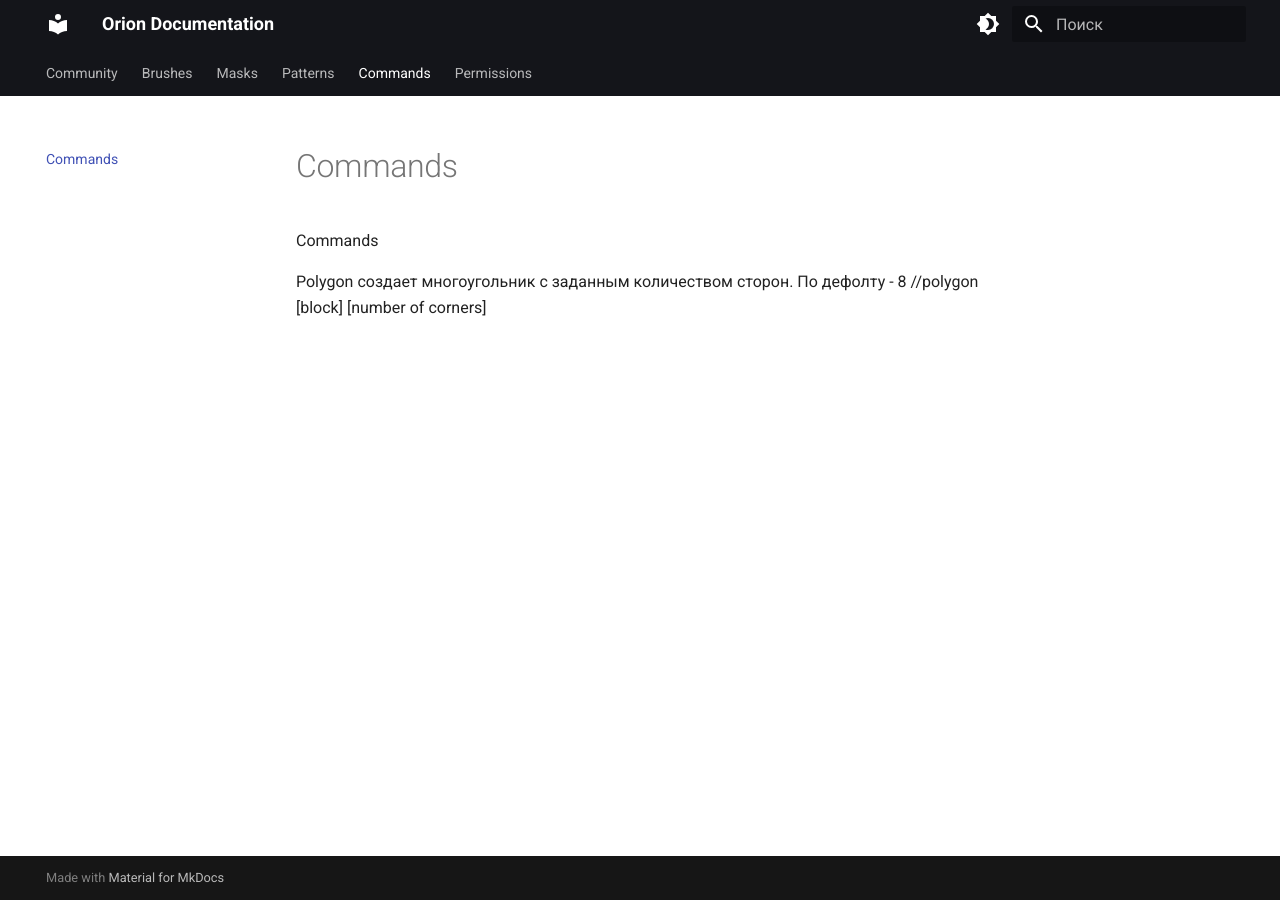
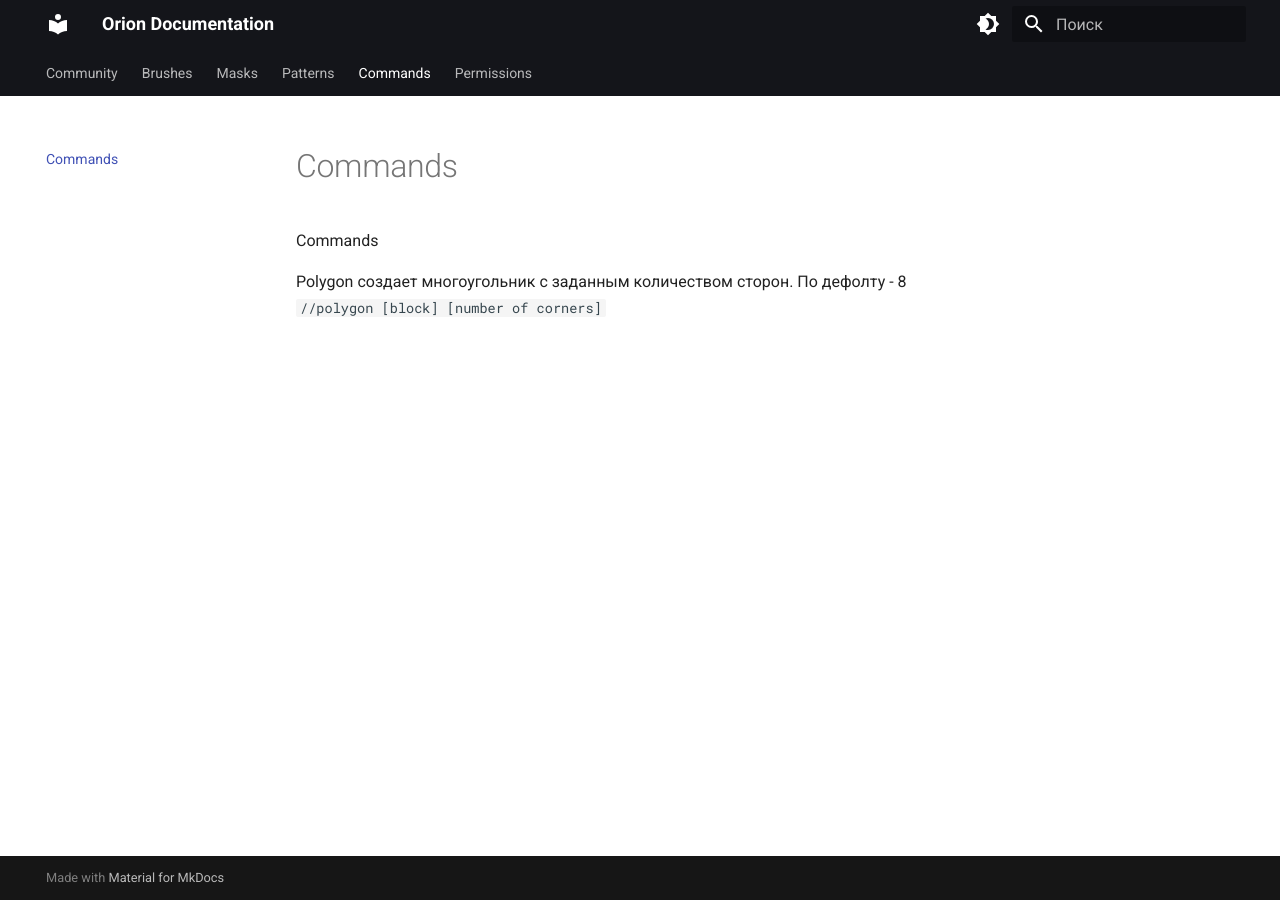
Before and after one commit to AlmarelPlugins/new-catalog, an MkDocs documentation site: the page built from docs/commands.md, in a window 1280 px wide. Built offline with MkDocs 1.6.1 and Material for MkDocs 9.7.7, drawn with Linux system fonts in a browser that asks for light colours.

Commit message:
Merge remote-tracking branch 'origin/master'

```diff
--- a/docs/commands.md
+++ b/docs/commands.md
@@ -2,4 +2,4 @@ Commands
 
 Polygon
 создает многоугольник с заданным количеством сторон. По дефолту - 8
-//polygon [block] [number of corners]
+`//polygon [block] [number of corners]`
```
Also changed, not shown: docs/brushes.md (+1 -1 lines), docs/masks.md (+1 -0 lines), docs/patterns.md (+2 -0 lines).
